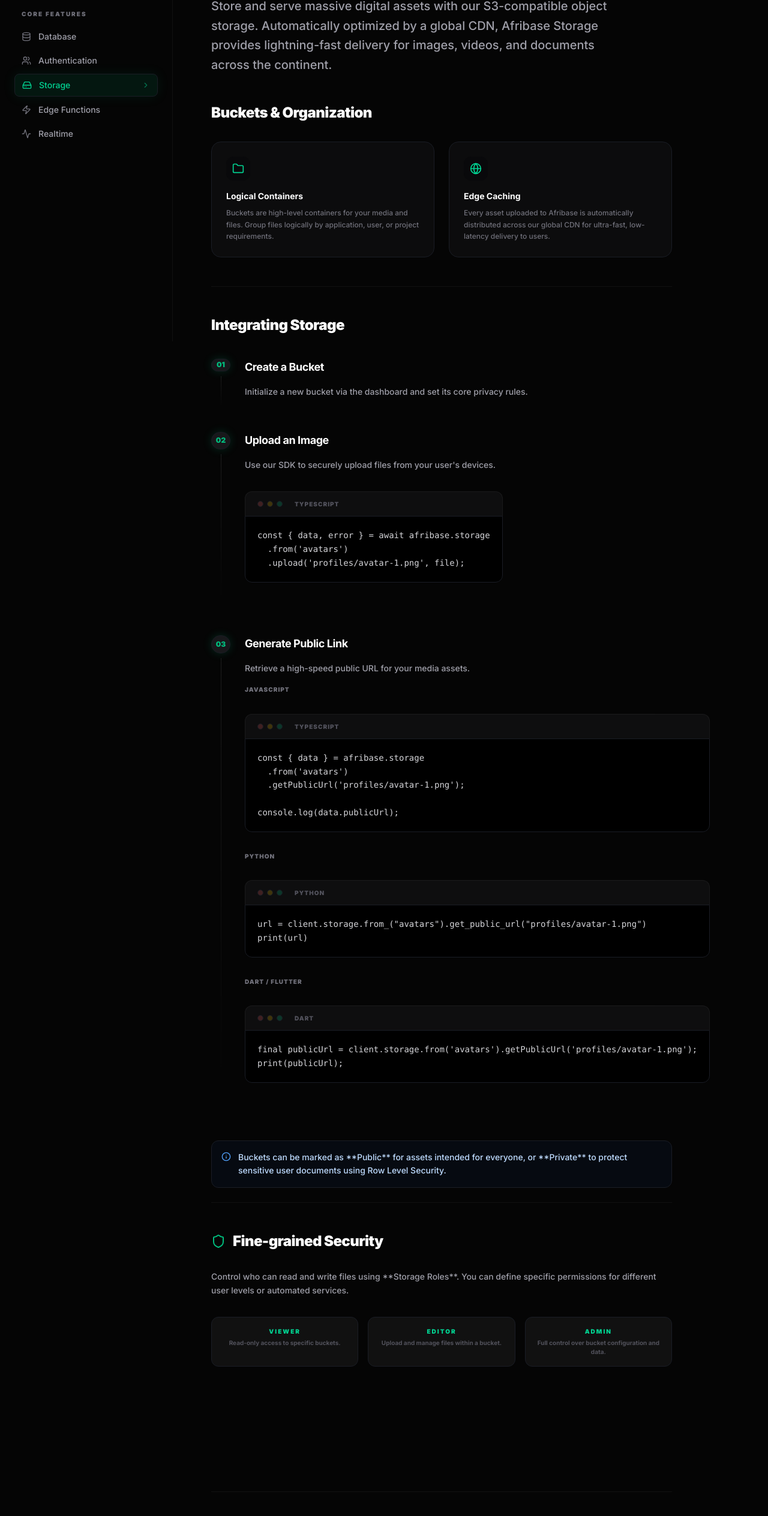
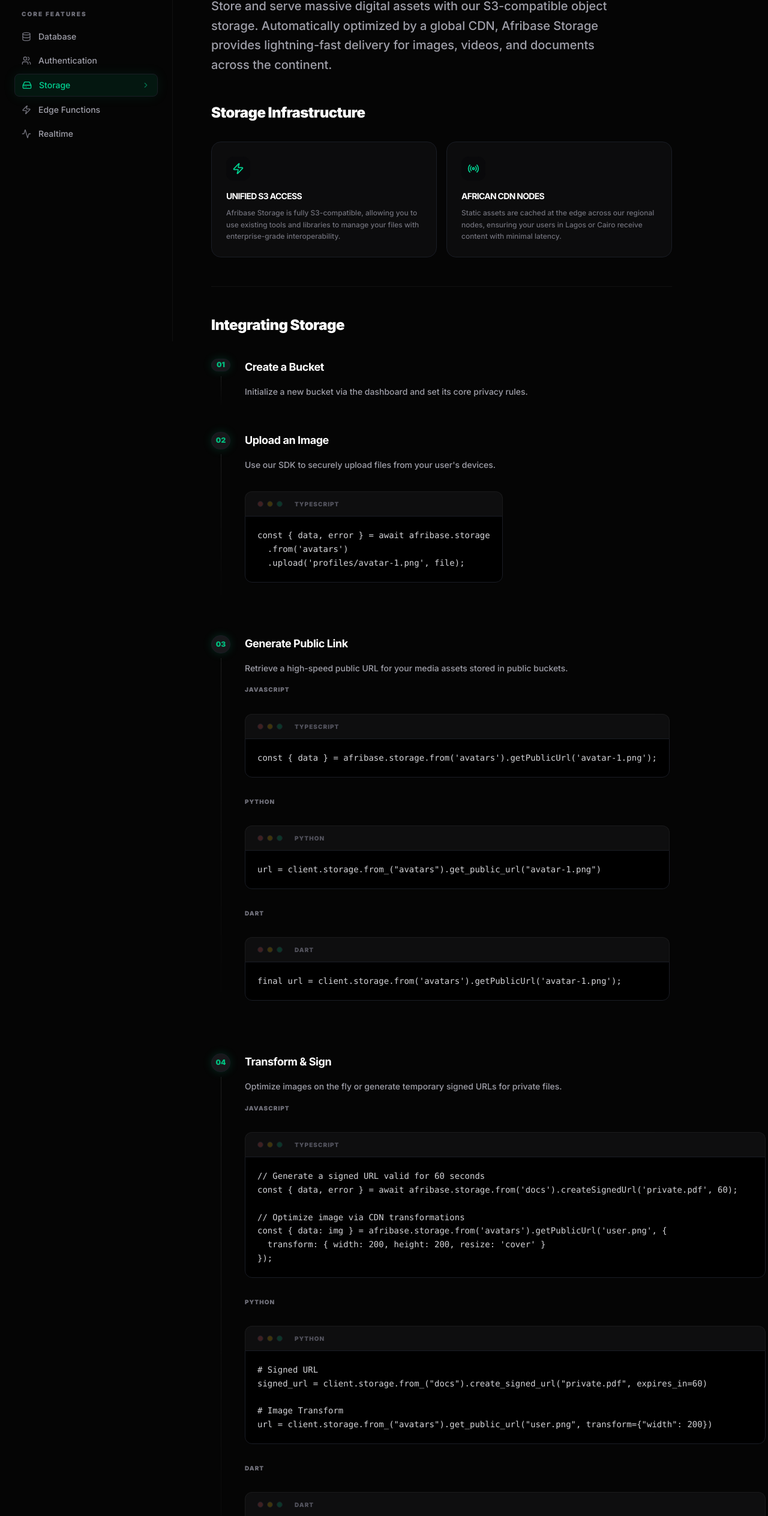
Before and after one commit to Altris-Product-Systems/Afribase-frontend, a Next.js app: page /docs/storage in a window 1280 px wide. Shown: the part 231-2758 px from the top of the page at 60% size. Built offline with nearby package versions, Linux system fonts and the light colour scheme.

Commit message:
added no code development

```diff
--- a/app/docs/architecture/page.tsx
+++ b/app/docs/architecture/page.tsx
@@ -10,13 +10,13 @@
             <section className="space-y-4">
                 <div className="flex items-center gap-3 text-emerald-500 mb-2">
                     <Layers size={24} />
-                    <span className="text-[10px] font-black uppercase tracking-widest bg-emerald-500/10 border border-emerald-500/20 px-2.5 py-1 rounded-md">System Design</span>
+                    <span className="text-[10px] font-black uppercase tracking-widest bg-emerald-500/10 border border-emerald-500/20 px-2.5 py-1 rounded-md">Regional Sovereignty</span>
                 </div>
                 <h1 className="text-5xl font-black text-white tracking-tighter mb-4 animate-gelatinous-in">
                     System <span className="text-emerald-500">Architecture</span>
                 </h1>
                 <p className="text-xl text-zinc-400 font-medium leading-relaxed max-w-2xl">
-                    Afribase is a modular collection of open-source tools designed to work together seamlessly. Understand the components that power your cloud infrastructure.
+                    Built for the unique infrastructure landscape of Africa. Afribase utilizes a distributed mesh of regional nodes across Lagos, Nairobi, and Johannesburg to ensure data residency and sub-100ms latency for African businesses.
                 </p>
             </section>
 
--- a/app/docs/auth/page.tsx
+++ b/app/docs/auth/page.tsx
@@ -119,6 +119,31 @@
                                 </div>
                             </div>
                         </Step>
+
+                        <Step number="03" title="Session Management">
+                            Listen to authentication state changes across your application to handle navigation and session persistence.
+                            <div className="space-y-6 mt-4">
+                                <div className="space-y-2">
+                                    <h4 className="text-[10px] font-black uppercase tracking-widest text-zinc-500">JavaScript</h4>
+                                    <CodeBlock code={`afribase.auth.onAuthStateChange((event, session) => {
+  console.log('Auth Event:', event); // 'SIGNED_IN', 'SIGNED_OUT'
+});`} language="typescript" />
+                                </div>
+                                <div className="space-y-2">
+                                    <h4 className="text-[10px] font-black uppercase tracking-widest text-zinc-500">Python</h4>
+                                    <CodeBlock code={`def on_auth_change(event, session):
+    print(f"Auth state changed: {event}")
+
+client.auth.on_auth_state_change(on_auth_change)`} language="python" />
+                                </div>
+                                <div className="space-y-2">
+                                    <h4 className="text-[10px] font-black uppercase tracking-widest text-zinc-500">Dart</h4>
+                                    <CodeBlock code={`client.auth.onAuthStateChange((event, session) => {
+  print('Auth state changed to: $event');
+});`} language="dart" />
+                                </div>
+                            </div>
+                        </Step>
                     </div>
                 </div>
             </section>
--- a/app/docs/database/page.tsx
+++ b/app/docs/database/page.tsx
@@ -16,12 +16,12 @@
                     Elastic <span className="text-emerald-500">PostgreSQL</span>
                 </h1>
                 <p className="text-xl text-zinc-400 font-medium leading-relaxed max-w-2xl">
-                    Every Afribase project comes with a dedicated, high-performance PostgreSQL instance. We automatically generate a secure, unified REST API via **PostgREST**, allowing you to interact with your data directly from the client with zero backend code.
+                    Every Afribase project includes a full, dedicated PostgreSQL instance. We combine the reliability of relational data with the speed of **zero-code API generation** via PostgREST, allowing both developers and no-code creators to build robust backends instantly.
                 </p>
             </section>
 
             <section className="space-y-8">
-                <h2 className="text-2xl font-black text-white tracking-tight">Core Tooling</h2>
+                <h2 className="text-2xl font-black text-white tracking-tight">Management Interface</h2>
 
                 <div className="space-y-4">
                     <div className="glass-card p-6 rounded-2xl border border-white/5 bg-zinc-900/10 group">
@@ -30,12 +30,12 @@
                                 <Terminal size={24} />
                             </div>
                             <div className="space-y-2">
-                                <h3 className="text-lg font-bold text-white tracking-tight">SQL Editor</h3>
-                                <p className="text-sm text-zinc-400 leading-relaxed font-medium">The built-in SQL Editor allows you to write and execute raw SQL queries directly from the Afribase Dashboard with full IntelliSense support.</p>
+                                <h3 className="text-lg font-bold text-white tracking-tight">Advanced SQL Workbench</h3>
+                                <p className="text-sm text-zinc-400 leading-relaxed font-medium">A robust environment for schema design and complex data manipulation. Our SQL Workbench features intelligent autocomplete, query snippets, and a complete execution history to streamline your database development.</p>
                                 <div className="flex flex-wrap gap-2 pt-2">
-                                    <span className="text-[10px] font-black text-zinc-600 border border-white/5 bg-white/5 px-2 py-0.5 rounded-full uppercase">Autocomplete</span>
-                                    <span className="text-[10px] font-black text-zinc-600 border border-white/5 bg-white/5 px-2 py-0.5 rounded-full uppercase">Save Queries</span>
-                                    <span className="text-[10px] font-black text-zinc-600 border border-white/5 bg-white/5 px-2 py-0.5 rounded-full uppercase">History</span>
+                                    <span className="text-[10px] font-black text-emerald-500/50 border border-emerald-500/10 bg-emerald-500/5 px-2 py-0.5 rounded-full uppercase tracking-widest">IntelliSense</span>
+                                    <span className="text-[10px] font-black text-zinc-600 border border-white/5 bg-white/5 px-2 py-0.5 rounded-full uppercase tracking-widest">Postgres 15+</span>
+                                    <span className="text-[10px] font-black text-zinc-600 border border-white/5 bg-white/5 px-2 py-0.5 rounded-full uppercase tracking-widest">Query Profiling</span>
                                 </div>
                             </div>
                         </div>
@@ -47,8 +47,8 @@
                                 <Search size={24} />
                             </div>
                             <div className="space-y-2">
-                                <h3 className="text-lg font-bold text-white tracking-tight">Table Explorer</h3>
-                                <p className="text-sm text-zinc-400 leading-relaxed font-medium">A visual interface for managing your data without writing SQL. Insert, update, and manage rows via a professional spreadsheet-like UI.</p>
+                                <h3 className="text-lg font-bold text-white tracking-tight">Visual Schema Explorer</h3>
+                                <p className="text-sm text-zinc-400 leading-relaxed font-medium">Manage your tables, relationships, and raw data via a high-fidelity visual interface. Afribase eliminates the need for external database managers by providing a seamless, spreadsheet-like experience for rapid prototyping.</p>
                             </div>
                         </div>
                     </div>
@@ -104,7 +104,7 @@
 
             <section className="space-y-8 border-t border-white/5 pt-12">
                 <h2 className="text-2xl font-black text-white tracking-tight">Application Integration</h2>
-                <p className="text-sm text-zinc-400 font-medium leading-relaxed">Query your database from any supported platform using our official client libraries.</p>
+                <p className="text-sm text-zinc-400 font-medium leading-relaxed">Query your database from any supported platform using our official client libraries. Note that Python uses <code>from_()</code> to avoid keyword conflicts.</p>
 
                 <div className="space-y-6">
                     <div className="space-y-3">
@@ -112,17 +112,38 @@
                         <CodeBlock code={`const { data, error } = await afribase
   .from('posts')
   .select('*')
-  .eq('id', '1');`} language="typescript" />
+  .eq('published', true)
+  .order('created_at', { ascending: false });`} language="typescript" />
                     </div>
 
                     <div className="space-y-3">
                         <h4 className="text-[10px] font-black uppercase tracking-widest text-zinc-500">Python</h4>
-                        <CodeBlock code={`data = client.from_("posts").select("*").eq("id", "1").execute()`} language="python" />
+                        <CodeBlock code={`data = client.from_("posts").select("*").eq("published", True).order("created_at", desc=True).execute()`} language="python" />
                     </div>
 
                     <div className="space-y-3">
                         <h4 className="text-[10px] font-black uppercase tracking-widest text-zinc-500">Dart / Flutter</h4>
-                        <CodeBlock code={`final response = await client.from('posts').select('*').eq('id', 1).execute();`} language="dart" />
+                        <CodeBlock code={`final response = await client.from('posts').select('*').eq('published', true).order('created_at', ascending: false).execute();`} language="dart" />
+                    </div>
+                </div>
+            </section>
+
+            <section className="space-y-8 border-t border-white/5 pt-12">
+                <h2 className="text-2xl font-black text-white tracking-tight">Database Functions (RPC)</h2>
+                <p className="text-sm text-zinc-400 font-medium leading-relaxed">Execute custom PostgreSQL stored procedures directly from your application logic. This allows you to offload intensive computation to the database layer.</p>
+
+                <div className="space-y-6">
+                    <div className="space-y-3">
+                        <h4 className="text-[10px] font-black uppercase tracking-widest text-zinc-500">JavaScript</h4>
+                        <CodeBlock code={`const { data, error } = await afribase.rpc('get_top_users', { limit_count: 10 });`} language="typescript" />
+                    </div>
+                    <div className="space-y-3">
+                        <h4 className="text-[10px] font-black uppercase tracking-widest text-zinc-500">Python</h4>
+                        <CodeBlock code={`result = client.rpc("get_top_users", {"limit_count": 10}).execute()`} language="python" />
+                    </div>
+                    <div className="space-y-3">
+                        <h4 className="text-[10px] font-black uppercase tracking-widest text-zinc-500">Dart</h4>
+                        <CodeBlock code={`final result = await client.rpc('get_top_users', {'limit_count': 10}).execute();`} language="dart" />
                     </div>
                 </div>
             </section>
--- a/app/docs/edge-functions/page.tsx
+++ b/app/docs/edge-functions/page.tsx
@@ -10,13 +10,13 @@
             <section className="space-y-4">
                 <div className="flex items-center gap-3 text-emerald-500 mb-2">
                     <Zap size={24} />
-                    <span className="text-[10px] font-black uppercase tracking-widest bg-emerald-500/10 border border-emerald-500/20 px-2.5 py-1 rounded-md">Serverless Compute</span>
+                    <span className="text-[10px] font-black uppercase tracking-widest bg-emerald-500/10 border border-emerald-500/20 px-2.5 py-1 rounded-md">Serverless Execution</span>
                 </div>
                 <h1 className="text-5xl font-black text-white tracking-tighter mb-4 animate-gelatinous-in">
-                    Global <span className="text-emerald-500">Edge Functions</span>
+                    Global <span className="text-emerald-500">Edge Logic</span>
                 </h1>
                 <p className="text-xl text-zinc-400 font-medium leading-relaxed max-w-2xl">
-                    Scale your application logic to a globally distributed network. Edge Functions are serverless, auto-scaling, and provides absolute performance with Deno.
+                    Deploy your custom server-side logic to our globally distributed network. Built on the modern **Deno** runtime, Afribase Edge Functions provide ultra-low latency, automatic scaling, and native TypeScript support without the overhead of traditional server management.
                 </p>
             </section>
 
--- a/app/docs/storage/page.tsx
+++ b/app/docs/storage/page.tsx
@@ -1,7 +1,7 @@
 'use client';
 
 import React from 'react';
-import { HardDrive, Upload, Folder, Shield, Globe, Layers } from 'lucide-react';
+import { HardDrive, Upload, Shield, Layers, Zap, Radio } from 'lucide-react';
 import { CodeBlock, Callout, Step } from '@/components/DocsComponents';
 
 export default function StorageDocsPage() {
@@ -21,24 +21,24 @@
             </section>
 
             <section className="space-y-8">
-                <h2 className="text-2xl font-black text-white tracking-tight">Buckets & Organization</h2>
-                <div className="grid grid-cols-1 md:grid-cols-2 gap-6">
+                <h2 className="text-2xl font-black text-white tracking-tight">Storage Infrastructure</h2>
+                <div className="grid grid-cols-1 md:grid-cols-2 gap-4">
                     <div className="glass-card p-6 rounded-2xl border border-white/5 space-y-4 group">
                         <div className="w-10 h-10 rounded-xl bg-zinc-950 flex items-center justify-center text-emerald-400 group-hover:scale-110 transition-transform">
-                            <Folder size={20} />
+                            <Zap size={20} />
                         </div>
                         <div>
-                            <h4 className="text-sm font-bold text-white mb-2">Logical Containers</h4>
-                            <p className="text-xs text-zinc-500 leading-relaxed font-medium">Buckets are high-level containers for your media and files. Group files logically by application, user, or project requirements.</p>
+                            <h4 className="text-sm font-bold text-white mb-2 uppercase tracking-tighter">Unified S3 Access</h4>
+                            <p className="text-xs text-zinc-500 leading-relaxed font-medium">Afribase Storage is fully S3-compatible, allowing you to use existing tools and libraries to manage your files with enterprise-grade interoperability.</p>
                         </div>
                     </div>
                     <div className="glass-card p-6 rounded-2xl border border-white/5 space-y-4 group">
                         <div className="w-10 h-10 rounded-xl bg-zinc-950 flex items-center justify-center text-emerald-400 group-hover:scale-110 transition-transform">
-                            <Globe size={20} />
+                            <Radio size={20} />
                         </div>
                         <div>
-                            <h4 className="text-sm font-bold text-white mb-2">Edge Caching</h4>
-                            <p className="text-xs text-zinc-500 leading-relaxed font-medium">Every asset uploaded to Afribase is automatically distributed across our global CDN for ultra-fast, low-latency delivery to users.</p>
+                            <h4 className="text-sm font-bold text-white mb-2 uppercase tracking-tighter">African CDN Nodes</h4>
+                            <p className="text-xs text-zinc-500 leading-relaxed font-medium">Static assets are cached at the edge across our regional nodes, ensuring your users in Lagos or Cairo receive content with minimal latency.</p>
                         </div>
                     </div>
                 </div>
@@ -59,27 +59,57 @@
                     </Step>
 
                     <Step number="03" title="Generate Public Link">
-                        Retrieve a high-speed public URL for your media assets.
+                        Retrieve a high-speed public URL for your media assets stored in public buckets.
                         <div className="space-y-6 mt-4">
                             <div className="space-y-2">
                                 <h4 className="text-[10px] font-black uppercase tracking-widest text-zinc-500">JavaScript</h4>
-                                <CodeBlock code={`const { data } = afribase.storage
-  .from('avatars')
-  .getPublicUrl('profiles/avatar-1.png');
-
-console.log(data.publicUrl);`} language="typescript" />
+                                <CodeBlock code={`const { data } = afribase.storage.from('avatars').getPublicUrl('avatar-1.png');`} language="typescript" />
                             </div>
 
                             <div className="space-y-2">
                                 <h4 className="text-[10px] font-black uppercase tracking-widest text-zinc-500">Python</h4>
-                                <CodeBlock code={`url = client.storage.from_("avatars").get_public_url("profiles/avatar-1.png")
-print(url)`} language="python" />
+                                <CodeBlock code={`url = client.storage.from_("avatars").get_public_url("avatar-1.png")`} language="python" />
                             </div>
 
                             <div className="space-y-2">
-                                <h4 className="text-[10px] font-black uppercase tracking-widest text-zinc-500">Dart / Flutter</h4>
-                                <CodeBlock code={`final publicUrl = client.storage.from('avatars').getPublicUrl('profiles/avatar-1.png');
-print(publicUrl);`} language="dart" />
+                                <h4 className="text-[10px] font-black uppercase tracking-widest text-zinc-500">Dart</h4>
+                                <CodeBlock code={`final url = client.storage.from('avatars').getPublicUrl('avatar-1.png');`} language="dart" />
+                            </div>
+                        </div>
+                    </Step>
+
+                    <Step number="04" title="Transform & Sign">
+                        Optimize images on the fly or generate temporary signed URLs for private files.
+                        <div className="space-y-6 mt-4">
+                            <div className="space-y-2">
+                                <h4 className="text-[10px] font-black uppercase tracking-widest text-zinc-500">JavaScript</h4>
+                                <CodeBlock code={`// Generate a signed URL valid for 60 seconds
+const { data, error } = await afribase.storage.from('docs').createSignedUrl('private.pdf', 60);
+
+// Optimize image via CDN transformations
+const { data: img } = afribase.storage.from('avatars').getPublicUrl('user.png', {
+  transform: { width: 200, height: 200, resize: 'cover' }
+});`} language="typescript" />
+                            </div>
+
+                            <div className="space-y-2">
+                                <h4 className="text-[10px] font-black uppercase tracking-widest text-zinc-500">Python</h4>
+                                <CodeBlock code={`# Signed URL
+signed_url = client.storage.from_("docs").create_signed_url("private.pdf", expires_in=60)
+
+# Image Transform
+url = client.storage.from_("avatars").get_public_url("user.png", transform={"width": 200})`} language="python" />
+                            </div>
+
+                            <div className="space-y-2">
+                                <h4 className="text-[10px] font-black uppercase tracking-widest text-zinc-500">Dart</h4>
+                                <CodeBlock code={`// Signed URL
+final signedUrl = await client.storage.from('docs').createSignedUrl('private.pdf', expiresIn: 60);
+
+// Image Transform
+final url = client.storage.from('avatars').getPublicUrl('user.png',
+  transform: TransformOptions(width: 200, height: 200, resize: 'cover')
+);`} language="dart" />
                             </div>
                         </div>
                     </Step>
```
Also changed, not shown: app/docs/page.tsx (+10 -3 lines), app/docs/realtime/page.tsx (+8 -8 lines).
